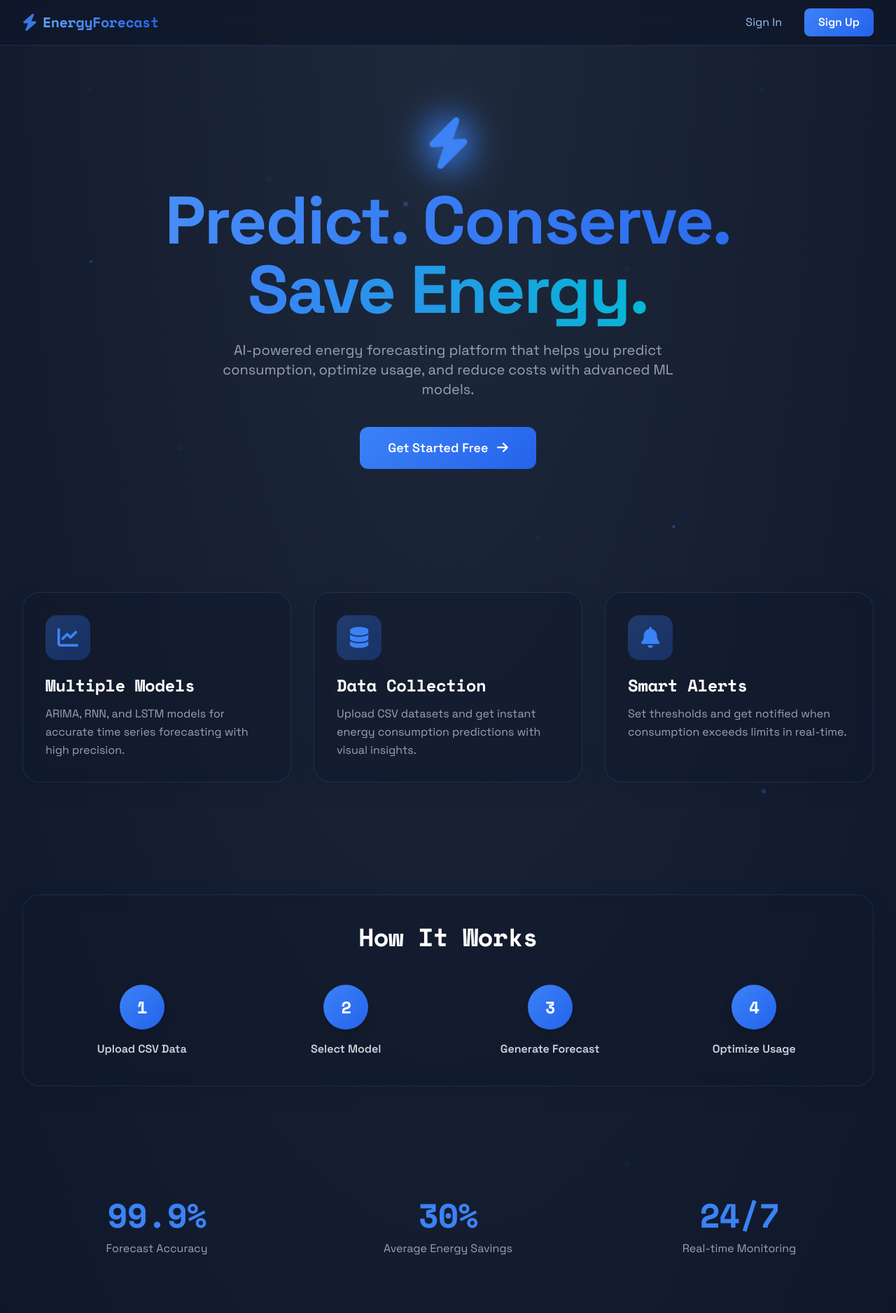
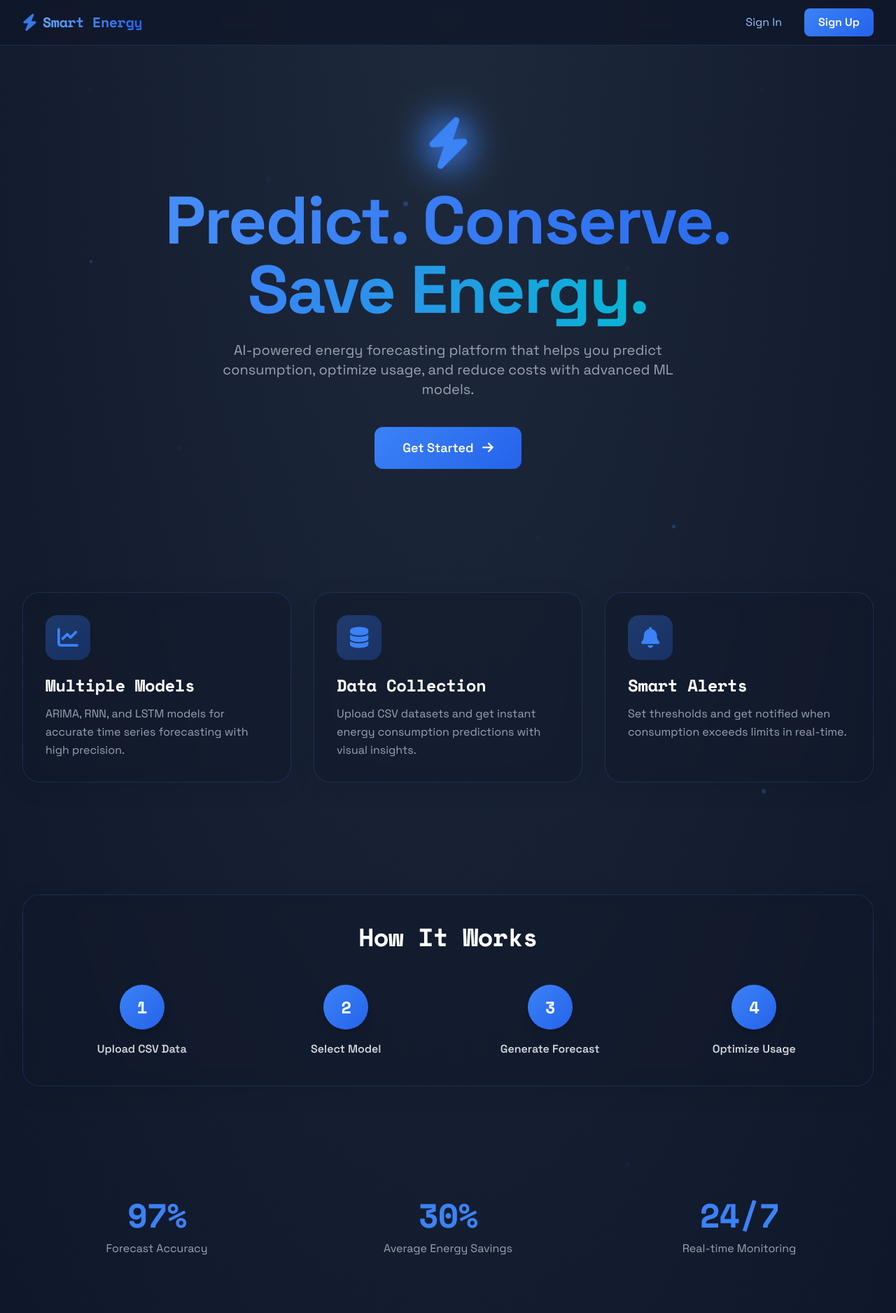
Before and after one commit to SiddheshK1704/SEPM-TimeSeriesBasedEnergyPrediction, a Flask app: page / in a window 1280 px wide. Shown: the whole page at 70% size. Run offline with Flask 3, Linux system fonts and the light colour scheme; some libraries are stand-ins or nearby versions.

Commit message:
Final changes made

```diff
--- a/templates/landing.html
+++ b/templates/landing.html
@@ -275,7 +275,7 @@
                 <div class="flex items-center space-x-2 group cursor-pointer">
                     <i class="fas fa-bolt text-blue-500 text-2xl animate-pulse-slow group-hover:rotate-12 transition-transform"></i>
                     <span class="heading-font text-xl font-bold bg-gradient-to-r from-blue-400 to-blue-600 bg-clip-text text-transparent">
-                        EnergyForecast
+                        Smart Energy
                     </span>
                 </div>
 
@@ -317,7 +317,7 @@
                         AI-powered energy forecasting platform that helps you predict consumption, optimize usage, and reduce costs with advanced ML models.
                     </p>
                     <button onclick="openAuthModal('signup')" class="btn-primary px-10 py-4 rounded-xl text-white font-semibold text-lg relative overflow-hidden group animate-fadeInUp" style="animation-delay: 0.4s;">
-                        <span class="relative z-10">Get Started Free</span>
+                        <span class="relative z-10">Get Started</span>
                         <i class="fas fa-arrow-right ml-2 relative z-10"></i>
                     </button>
                 </div>
@@ -390,7 +390,7 @@
         <div class="max-w-7xl mx-auto px-4 sm:px-6 lg:px-8 py-20">
             <div class="grid md:grid-cols-3 gap-8">
                 <div class="text-center group animate-fadeInLeft">
-                    <div class="heading-font text-5xl font-bold text-blue-500 mb-3 group-hover:scale-110 transition-transform inline-block">99.9%</div>
+                    <div class="heading-font text-5xl font-bold text-blue-500 mb-3 group-hover:scale-110 transition-transform inline-block">97%</div>
                     <p class="text-gray-400">Forecast Accuracy</p>
                 </div>
                 <div class="text-center group animate-fadeInUp">
```
